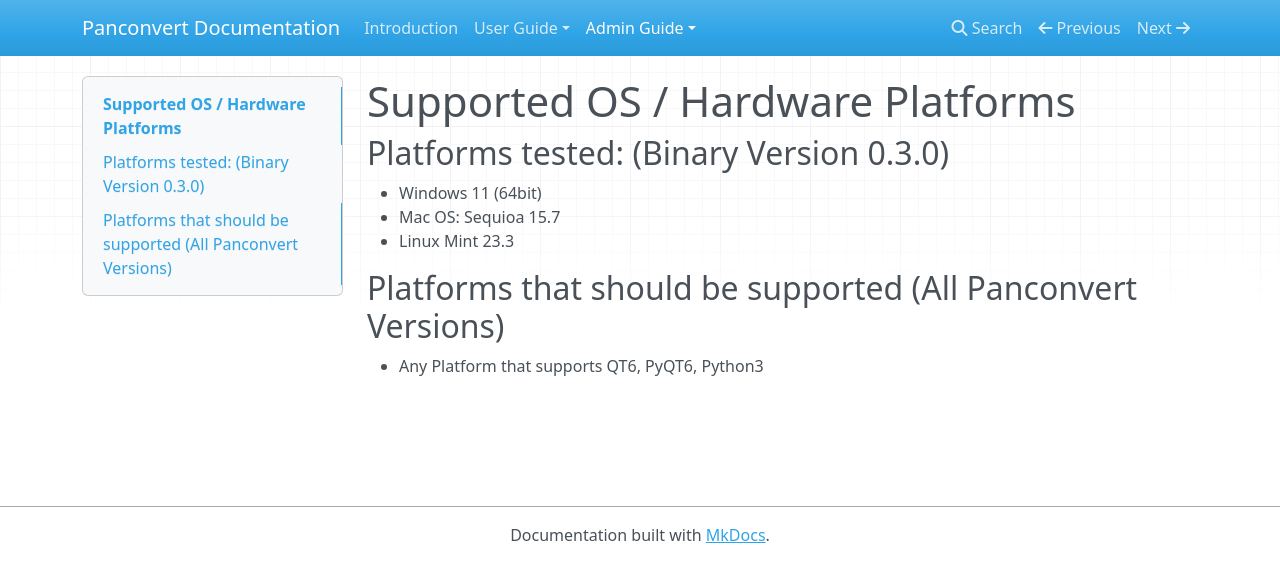
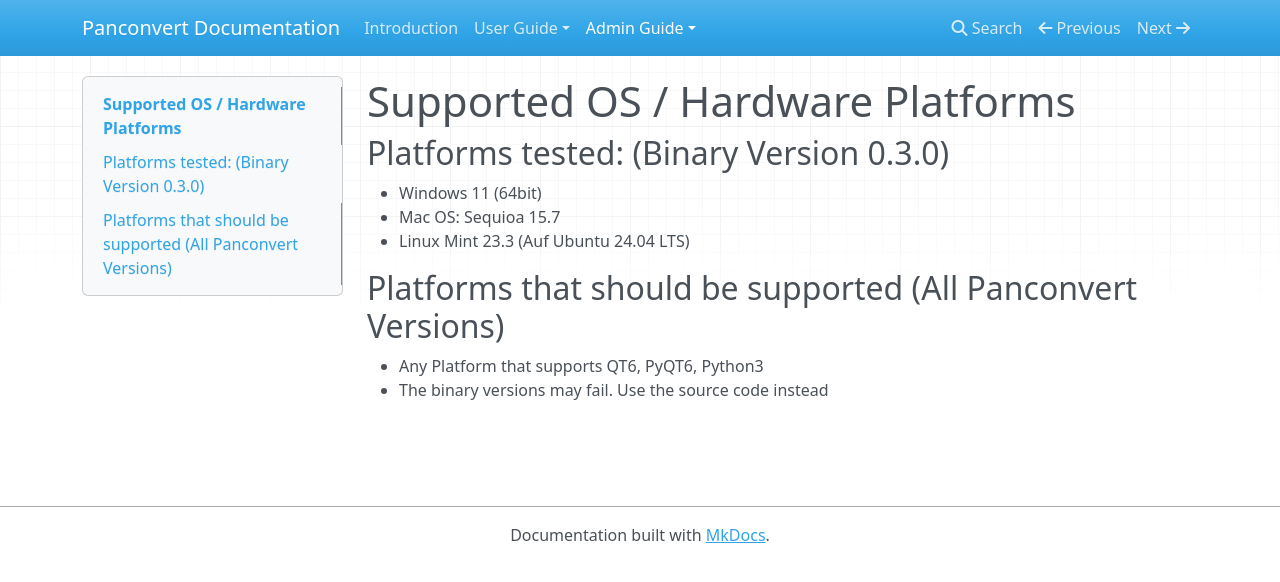
Before and after one commit to apaeffgen/PanConvert, an MkDocs documentation site: the page built from docs/Developer/Platforms.md, in a window 1280 px wide. Shown: the top 582 px of the page. Built offline with MkDocs 1.6.1, drawn with Linux system fonts in a browser that asks for light colours; nearby versions of some CDN libraries.

Commit message:
Dokumentation Update

```diff
--- a/docs/Developer/Platforms.md
+++ b/docs/Developer/Platforms.md
@@ -4,8 +4,9 @@
 
 *  Windows 11 (64bit)
 *  Mac OS: Sequioa 15.7
-* Linux Mint 23.3
+*  Linux Mint 23.3 (Auf Ubuntu 24.04  LTS)
 
 ## Platforms that should be supported (All Panconvert Versions)
 
 * Any Platform that supports QT6, PyQT6, Python3
+* The binary versions may fail. Use the source code instead
```
